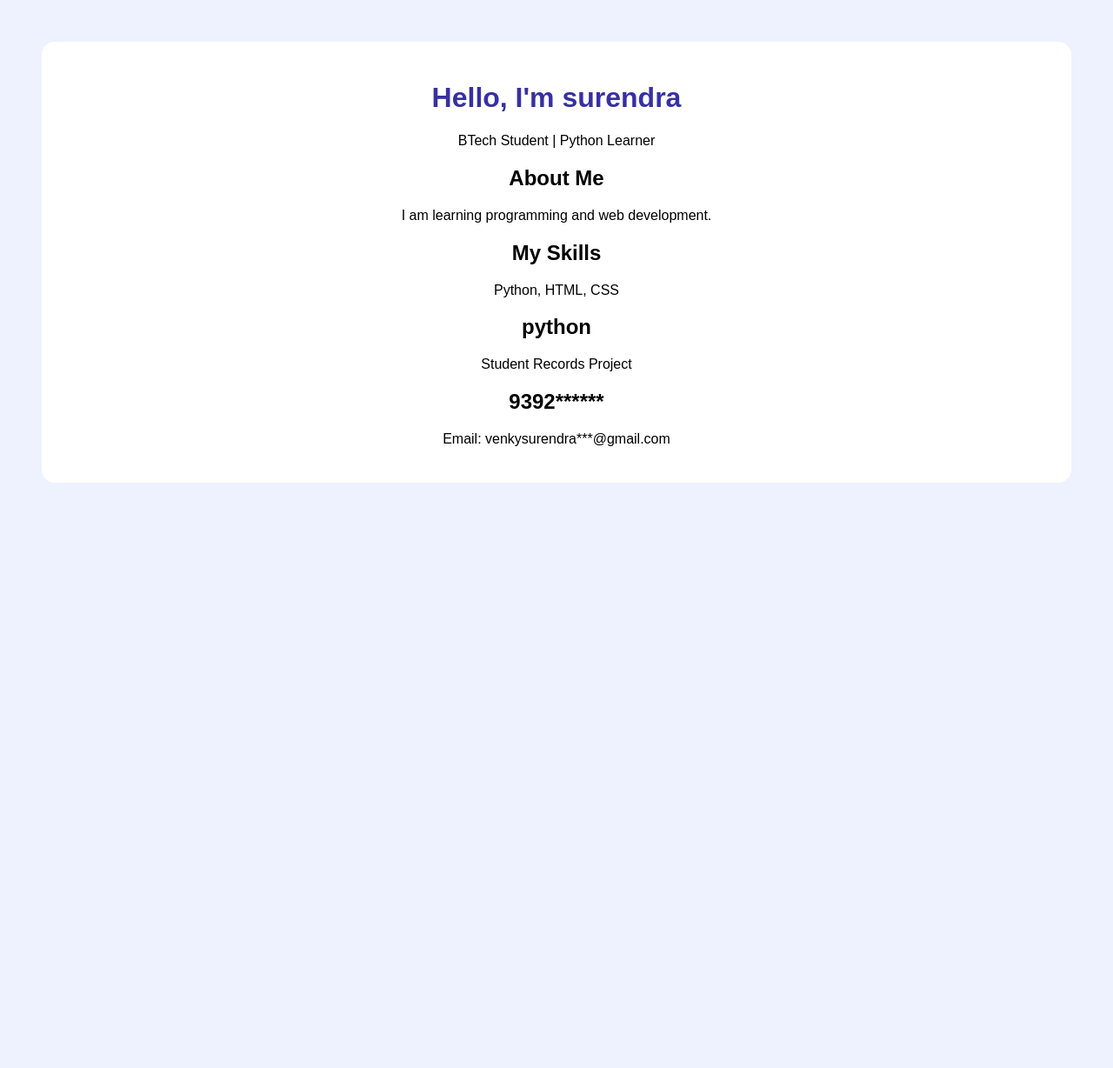
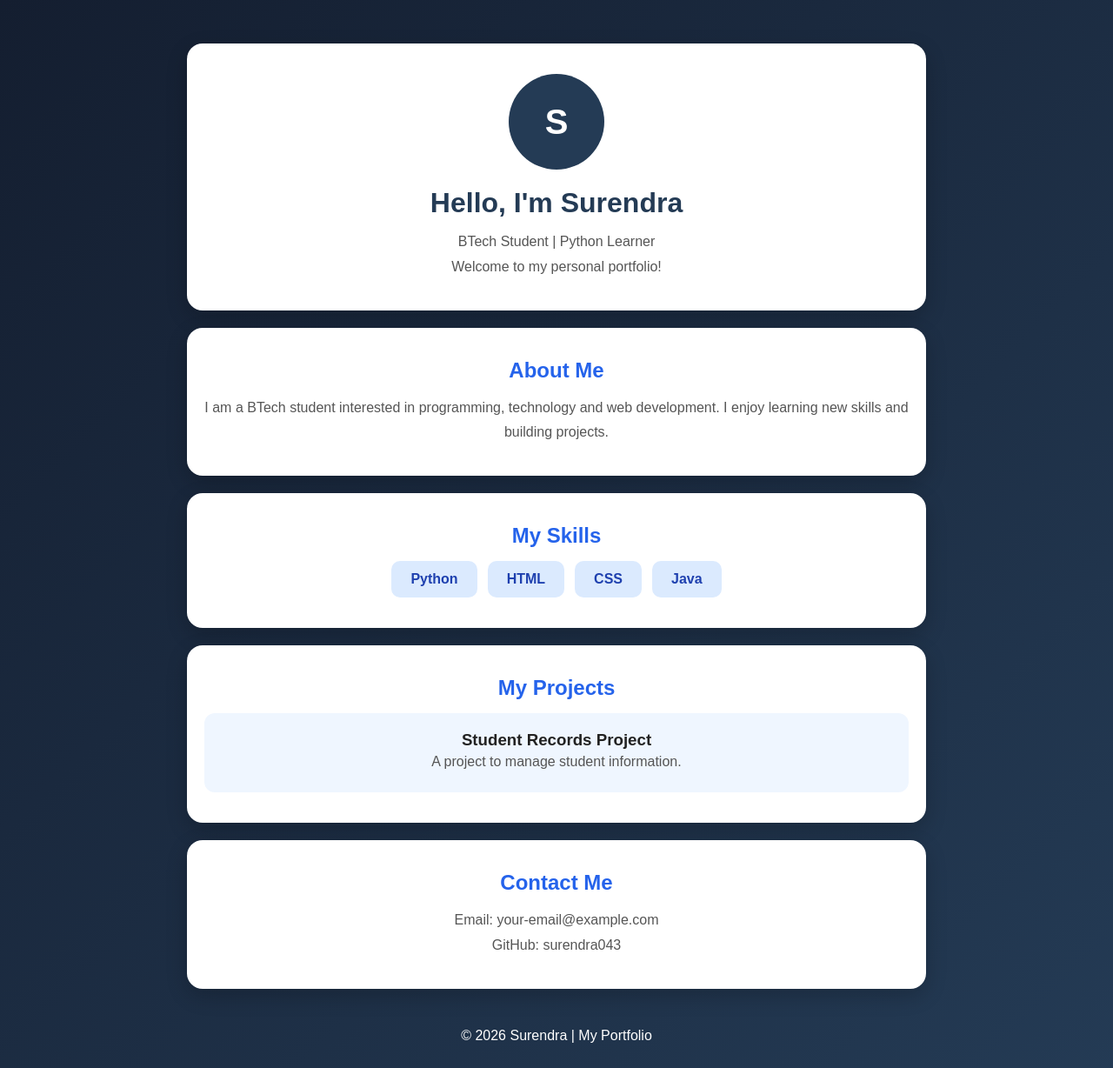
Before and after one commit to surendra043/surendra043.github.io, a plain HTML site: page index.html in a window 1280 px wide. Shown: the top 1228 px of the page at 87% size. Before the commit the page ends 800 px from the top, so only its background shows below. Drawn offline with Linux system fonts and the light colour scheme.

Commit message:
Revamp portfolio layout and design
Updated the portfolio layout and design, improved styling, and added new sections for skills and projects.

```diff
--- a/index.html
+++ b/index.html
@@ -1,34 +1,153 @@
 <!DOCTYPE html>
 <html>
 <head>
-    <title>my portfolio</title>
+<title>Surendra | Portfolio</title>
+
+<meta name="viewport" content="width=device-width, initial-scale=1.0">
+
 <style>
+* {
+    margin: 0;
+    padding: 0;
+    box-sizing: border-box;
+}
+
 body {
-            font-family: Arial;
-            text-align: center;
-            background: #eef2ff;
-            padding: 40px;
+    font-family: Arial, sans-serif;
+    background: linear-gradient(135deg, #141e30, #243b55);
+    color: white;
+    padding: 30px 15px;
 }
-        h1 { color: #3730a3; }
+
+.container {
+    max-width: 850px;
+    margin: auto;
+}
+
 .card {
     background: white;
-            padding: 25px;
-            border-radius: 15px;
+    color: #222;
+    padding: 35px 20px;
+    margin: 20px 0;
+    border-radius: 18px;
+    text-align: center;
+    box-shadow: 0 8px 25px rgba(0,0,0,0.2);
+}
+
+.profile {
+    width: 110px;
+    height: 110px;
+    background: #243b55;
+    color: white;
+    border-radius: 50%;
+    margin: 0 auto 20px;
+    display: flex;
+    align-items: center;
+    justify-content: center;
+    font-size: 40px;
+    font-weight: bold;
+}
+
+h1 {
+    color: #243b55;
+    margin-bottom: 12px;
+}
+
+h2 {
+    color: #2563eb;
+    margin-bottom: 15px;
+}
+
+p {
+    line-height: 1.8;
+    color: #555;
+}
+
+.skills {
+    display: flex;
+    justify-content: center;
+    flex-wrap: wrap;
+    gap: 12px;
+}
+
+.skill {
+    background: #dbeafe;
+    color: #1e40af;
+    padding: 12px 22px;
+    border-radius: 10px;
+    font-weight: bold;
+}
+
+.project {
+    background: #eff6ff;
+    padding: 20px;
+    border-radius: 12px;
+}
+
+.contact a {
+    color: #2563eb;
+    text-decoration: none;
+}
+
+footer {
+    text-align: center;
+    padding: 20px;
+    color: white;
 }
 </style>
 </head>
+
 <body>
+
+<div class="container">
+
 <div class="card">
-        <h1>Hello, I'm surendra</h1>
+    <div class="profile">S</div>
+    <h1>Hello, I'm Surendra</h1>
     <p>BTech Student | Python Learner</p>
+    <p>Welcome to my personal portfolio!</p>
+</div>
+
+<div class="card">
     <h2>About Me</h2>
-        <p>I am learning programming and web development.</p>
+    <p>
+    I am a BTech student interested in
+    programming, technology and web development.
+    I enjoy learning new skills and building projects.
+    </p>
+</div>
+
+<div class="card">
     <h2>My Skills</h2>
-        <p>Python, HTML, CSS</p>
-        <h2>python</h2>
-        <p>Student Records Project</p>
-        <h2>9392******</h2>
-        <p>Email: venkysurendra***@gmail.com</p>
+    <div class="skills">
+        <div class="skill">Python</div>
+        <div class="skill">HTML</div>
+        <div class="skill">CSS</div>
+        <div class="skill">Java</div>
     </div>
+</div>
+
+<div class="card">
+    <h2>My Projects</h2>
+    <div class="project">
+        <h3>Student Records Project</h3>
+        <p>A project to manage student information.</p>
+    </div>
+</div>
+
+<div class="card contact">
+    <h2>Contact Me</h2>
+    <p>Email: your-email@example.com</p>
+    <p>GitHub: surendra043</p>
+</div>
+
+<footer>
+    <p style="color:white;">
+    © 2026 Surendra | My Portfolio
+    </p>
+</footer>
+
+</div>
+
 </body>
 </html>
```
Lines whose indentation alone changed are shown as unchanged.
